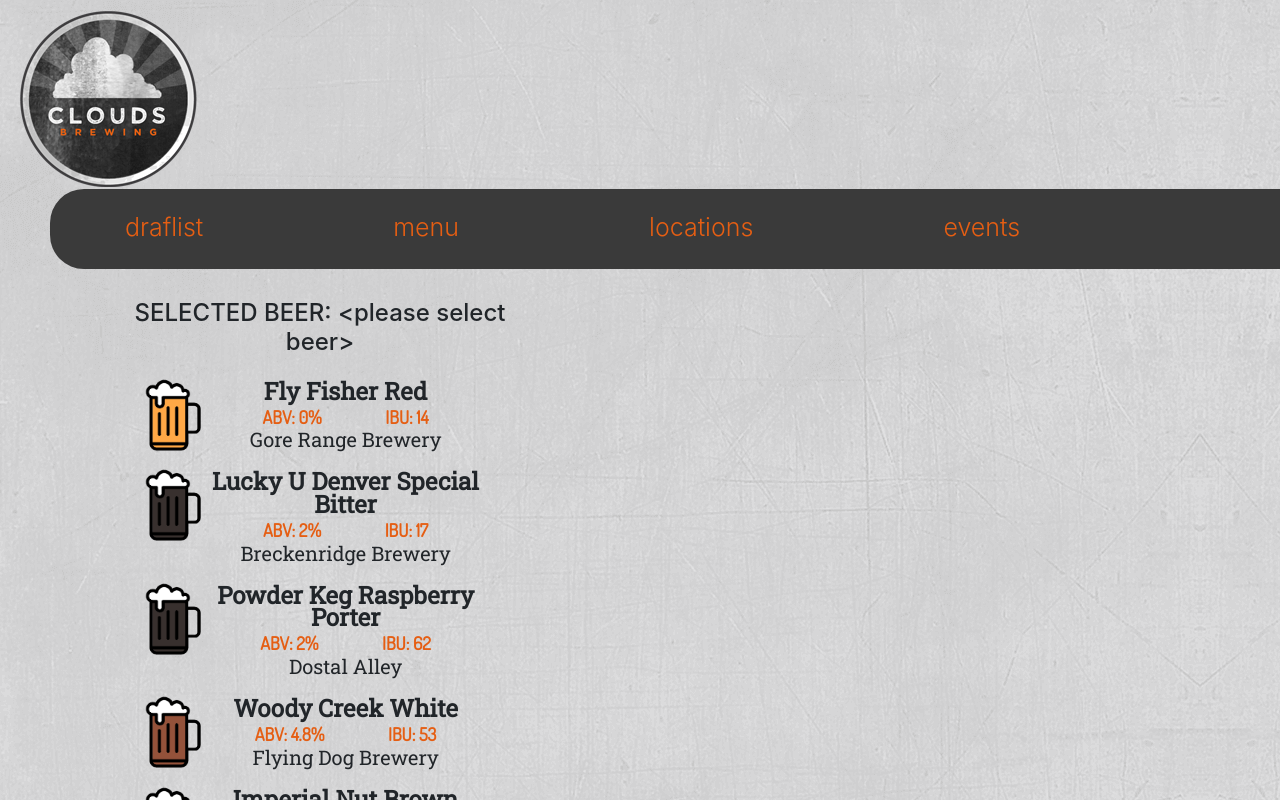
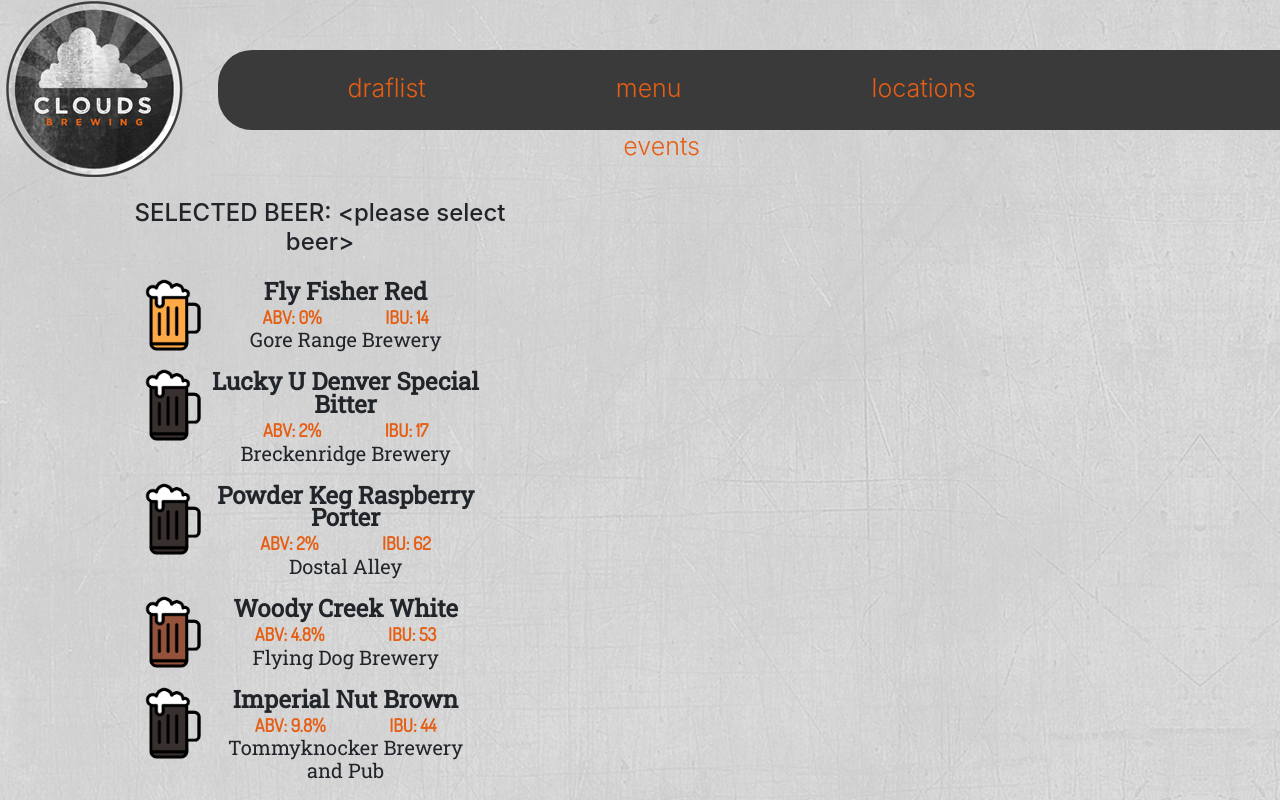
Before and after one commit to Cplacke/draftlink, a React (Create React App) app: page / in a window 1280 px wide. Shown: the top 800 px of the page. Built offline with nearby package versions, Linux system fonts and the light colour scheme; no server answers; a web font is replaced by a local one.

Commit message:
corrected navbar positiontioning, need to figure out how to make the navlinks to not 'shifflue' around on hover when it turns bold

```diff
--- a/src/components/BeerList/BeerList.js
+++ b/src/components/BeerList/BeerList.js
@@ -27,12 +27,12 @@
   }
 
   generateList () {
-    let beerlist = [];
+    let beerList = [];
     for ( let i=0; i < 10; i++ ) {
-      beerlist.push(getRandomBeer());
+      beerList.push(getRandomBeer());
     }
-    console.log(beerlist);
-    return beerlist;
+    console.log(beerList);
+    return beerList;
   }
 
   render() {
@@ -47,7 +47,7 @@
 }
 
 const mapStateToProps = (store) => (
-  { store } // not maping anything just getting the whole store
+  { store } // not mapping anything just getting the whole store
 )
 
 const mapDispatchToProps = (dispatch) => (
--- a/src/components/NavBar/NavBar.css
+++ b/src/components/NavBar/NavBar.css
@@ -1,19 +1,16 @@
 .draftlink-navbar {
-	padding: 10px;
-  margin-left: 10px !important;
+	/* padding: 10px; */
+  /* margin-left: 10px !important; */
   margin-bottom: 20px;
 }
 
 .navbar-bar {
   background-color: #3a3a3a;
-  margin-top: auto;
-  margin-bottom: auto;
+  margin-top: 50px;
   height: 80px;
   border-bottom-left-radius: 34px;
   border-top-left-radius: 34px;
-  width: 87pc;
-  display: inline-block;
-  margin-left: 30px;
+  width: inherit;
 }
 
 .navbar-link {
@@ -31,3 +28,7 @@
   text-decoration: none;
   cursor: pointer;
 }
+
+.nav-col {
+  padding-right: 0px !important;
+}
--- a/src/components/NavBar/index.js
+++ b/src/components/NavBar/index.js
@@ -20,11 +20,15 @@
   render() {
     return (
       <nav className="draftlink-navbar row">
-        <img className="brewery-logo" src={cloudsLogo} />
-        <div className="navbar-bar">
-          {this.state.links.map( (link) => {
-            return <a className="navbar-link" href={link.href}>{link.label}</a>
-          })}
+        <div className="col-2">
+          <img className="brewery-logo" src={cloudsLogo} />
+        </div>
+        <div className="nav-col col-10">
+          <div className="navbar-bar">
+            {this.state.links.map( (link) => {
+              return <a className="navbar-link" href={link.href}>{link.label}</a>
+            })}
+          </div>
         </div>
       </nav>
     );
```
